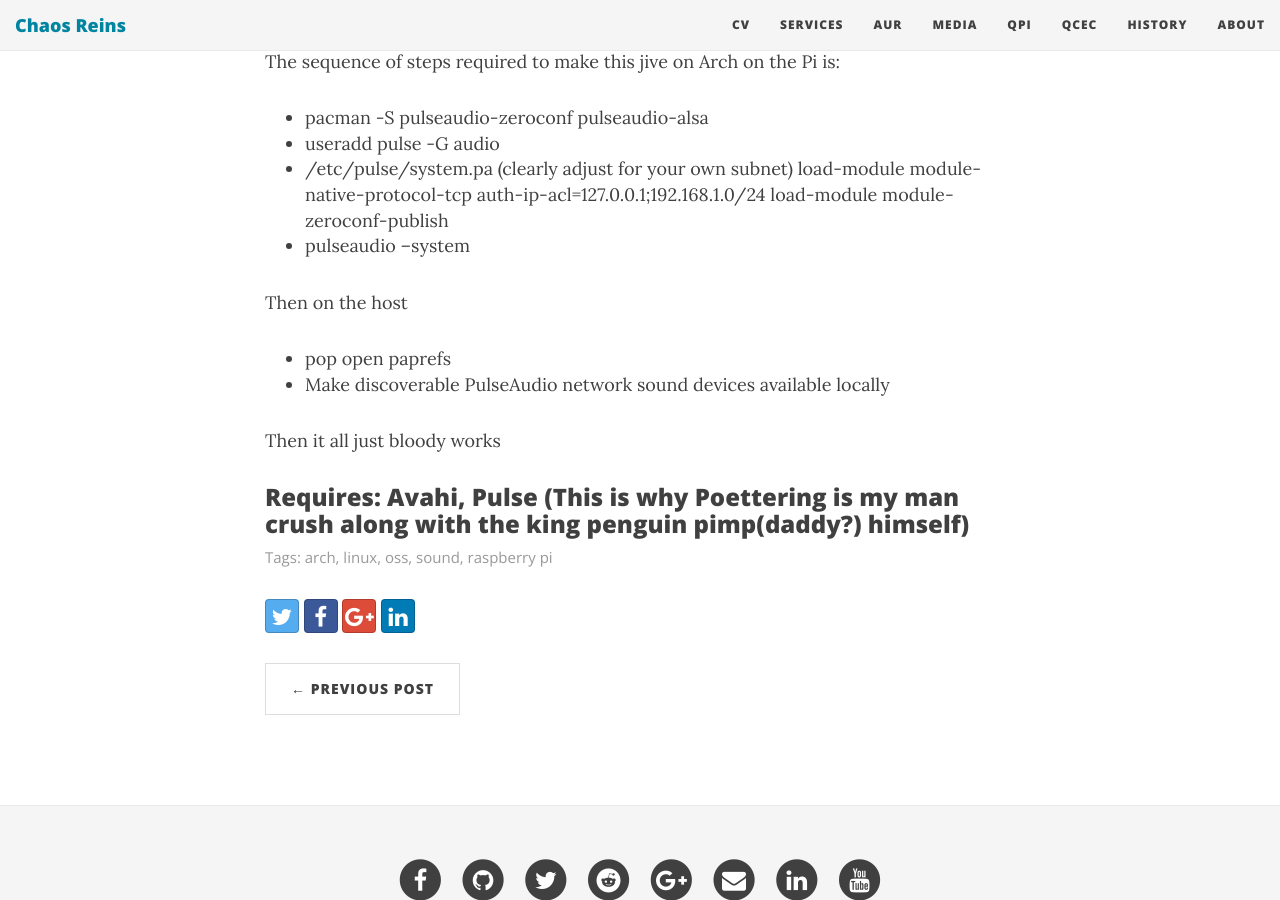
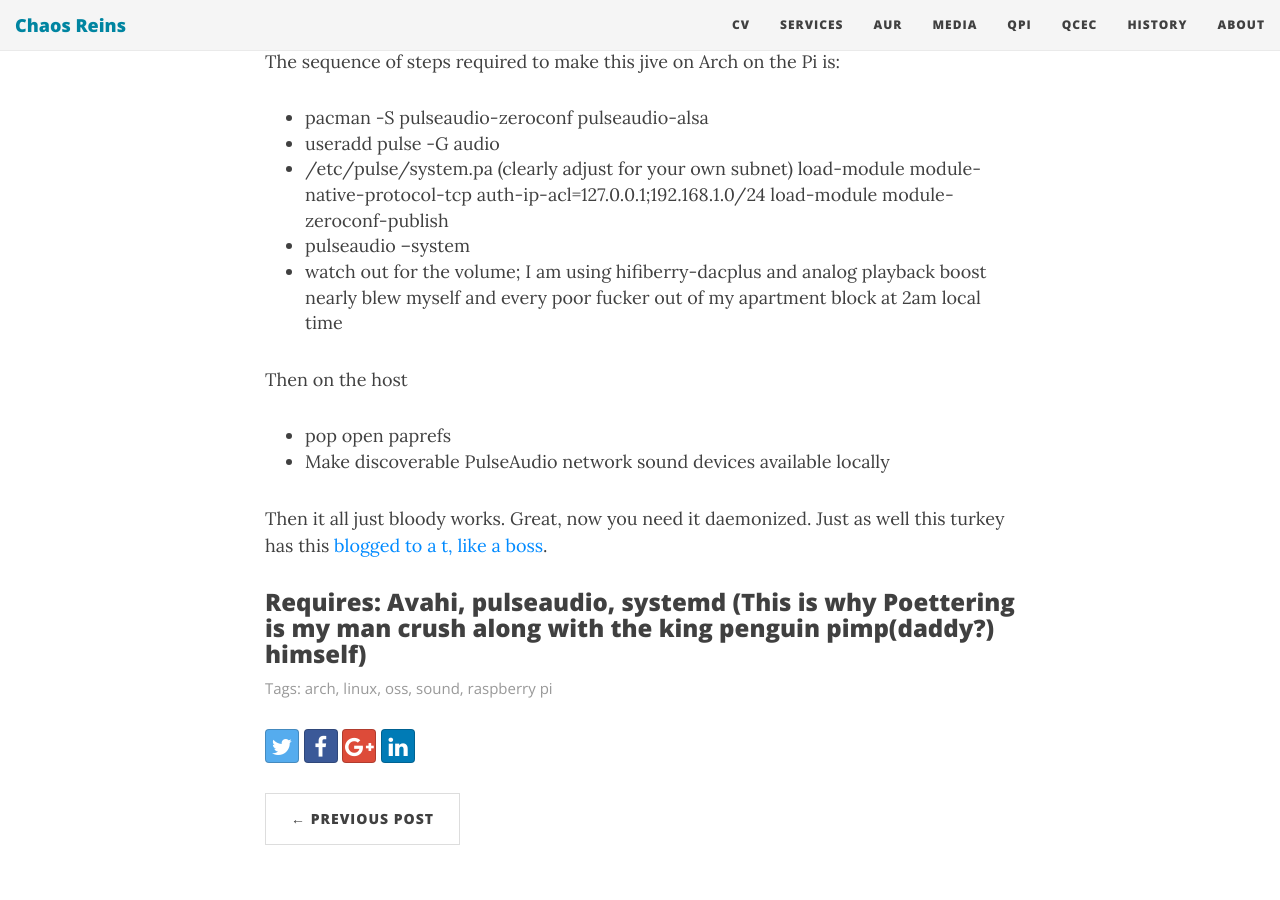
Before and after one commit to sirspudd/sirspudd.github.io, a Jekyll site: the page built from _posts/2017-06-24-raspberry-pi-arch-audio.md, in a window 1280 px wide and 900 px high, scrolled down 2063 px. Built offline with Jekyll 4.4.1, drawn with Linux system fonts in a browser that asks for light colours; nearby versions of some CDN libraries; comment, search, counter and statistics services are not loaded.

Commit message:
Document making pulse a system service

```diff
--- a/_posts/2017-06-24-raspberry-pi-arch-audio.md
+++ b/_posts/2017-06-24-raspberry-pi-arch-audio.md
@@ -63,12 +63,13 @@
     load-module module-native-protocol-tcp auth-ip-acl=127.0.0.1;192.168.1.0/24
     load-module module-zeroconf-publish
 * pulseaudio --system
+* watch out for the volume; I am using hifiberry-dacplus and analog playback boost nearly blew myself and every poor fucker out of my apartment block at 2am local time
 
 Then on the host
 
 * pop open paprefs
 * Make discoverable PulseAudio network sound devices available locally
 
-Then it all just bloody works
+Then it all just bloody works. Great, now you need it daemonized. Just as well this turkey has this [blogged to a t, like a boss](https://fhackts.wordpress.com/2017/07/01/running-pulseaudio-system-wide-with-pacmd-on-arch/).
 
-### Requires: Avahi, Pulse (This is why Poettering is my man crush along with the king penguin pimp(daddy?) himself)
+### Requires: Avahi, pulseaudio, systemd (This is why Poettering is my man crush along with the king penguin pimp(daddy?) himself)
```
